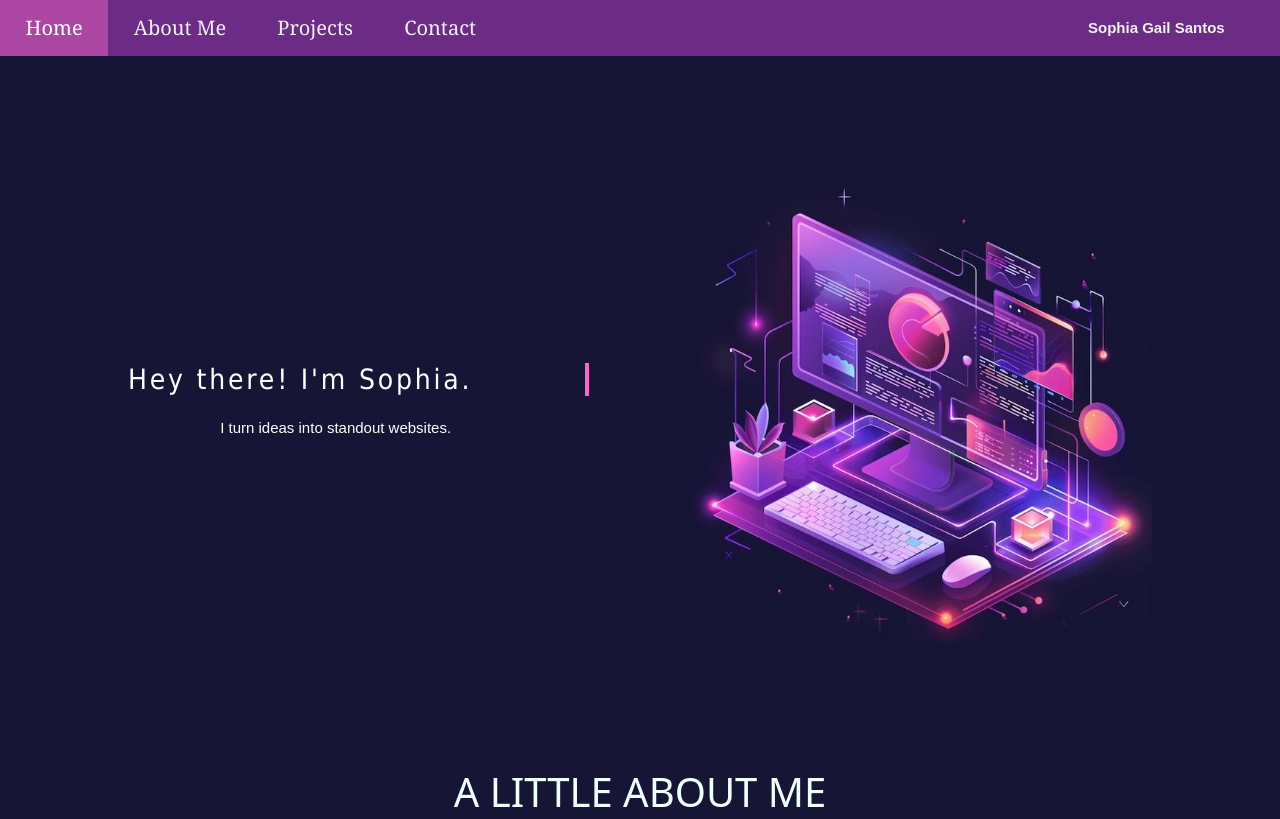
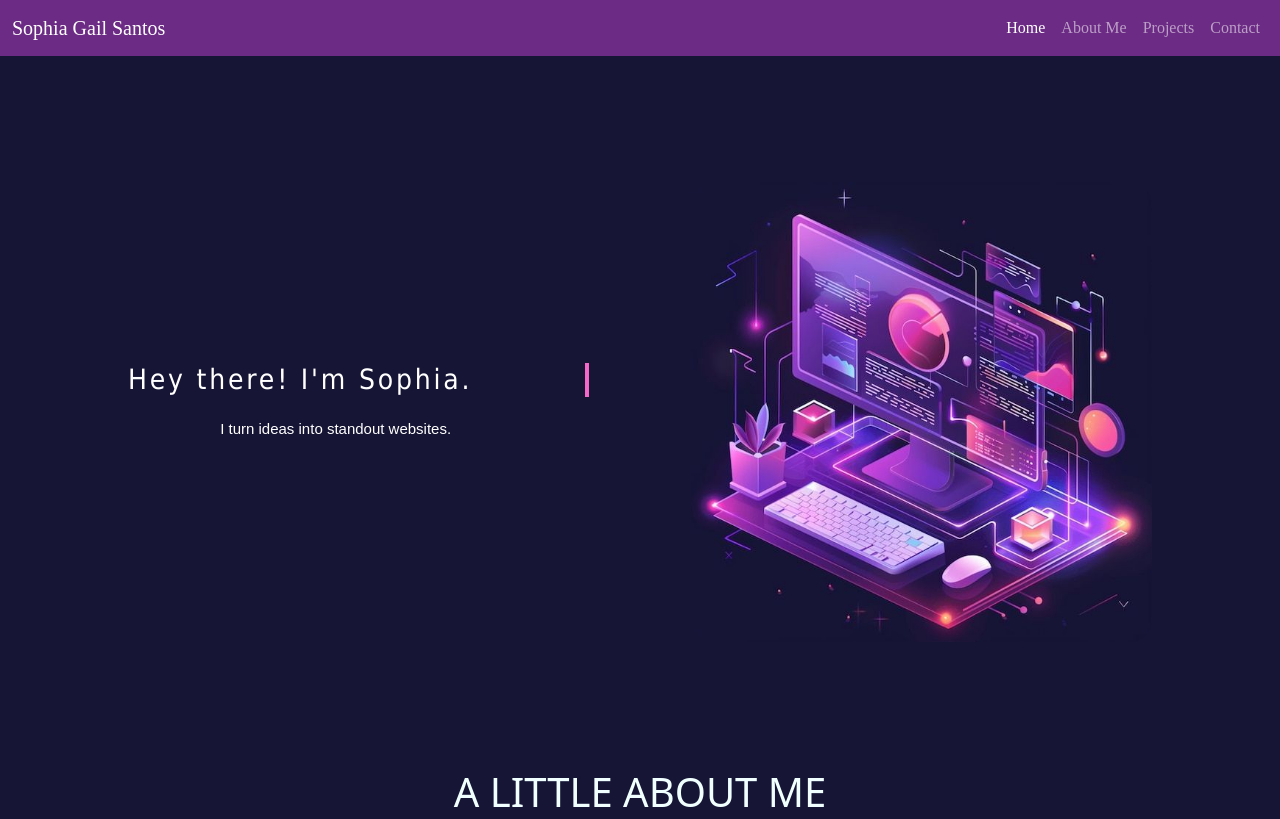
Before and after one commit to SophiaGailSantos/Portfolio, a plain HTML site: page index.html in a window 1280 px wide. Shown: the top 819 px of the page. Drawn offline with nearby package versions, Linux system fonts and the light colour scheme.

Commit message:
your update message

```diff
--- a/index.html
+++ b/index.html
@@ -5,18 +5,38 @@
   <title>Portfolio</title>
   <link rel="stylesheet" href="style.css">
   <link href="https://cdn.jsdelivr.net/npm/bootstrap@5.3.6/dist/css/bootstrap.min.css" rel="stylesheet" crossorigin="anonymous">
+   <link
+    href="https://cdn.jsdelivr.net/npm/bootstrap@5.3.3/dist/css/bootstrap.min.css"
+    rel="stylesheet"
+  />
 </head>
 <body>
 
-  <div id="navbar">
-    <a class="head" href="#banner">Home</a>
-    <a href="#about">About Me</a>
-    <a href="#projects">Projects</a>
-    <a href="#contacts">Contact</a>
-    <div class="name">
-      <h1>Sophia Gail Santos</h1>
+  <nav class="navbar navbar-expand-lg navbar-dark sticky-top" style="background-color: #6C2B84;">
+  <div class="container-fluid">
+    <a class="navbar-brand" href="#banner">Sophia Gail Santos</a>
+    <button class="navbar-toggler" type="button" data-bs-toggle="collapse" data-bs-target="#navbarNav"
+      aria-controls="navbarNav" aria-expanded="false" aria-label="Toggle navigation">
+      <span class="navbar-toggler-icon"></span>
+    </button>
+    <div class="collapse navbar-collapse" id="navbarNav">
+      <ul class="navbar-nav ms-auto">
+        <li class="nav-item">
+          <a class="nav-link active" aria-current="page" href="#banner">Home</a>
+        </li>
+        <li class="nav-item">
+          <a class="nav-link" href="#about">About Me</a>
+        </li>
+        <li class="nav-item">
+          <a class="nav-link" href="#projects">Projects</a>
+        </li>
+        <li class="nav-item">
+          <a class="nav-link" href="#contacts">Contact</a>
+        </li>
+      </ul>
     </div>
   </div>
+</nav>
 
   <main>
     <div class="banner" id="banner">
@@ -104,6 +124,6 @@
         <input type="submit" value="Submit">
       </form>
     </div>
-
+    <script src="https://cdn.jsdelivr.net/npm/bootstrap@5.3.6/dist/js/bootstrap.bundle.min.js" crossorigin="anonymous"></script>
 </body>
 </html>
--- a/style.css
+++ b/style.css
@@ -4,31 +4,20 @@ body {
   scroll-behavior: smooth;
 }
 
-.name h1 {
-  margin-left: 85%;
-  margin-top: 1.5%;
-  font-size: 15px;
-  color: #f2f2f2;
-  font-family: Arial, Helvetica, sans-serif;
-  font-weight: bold;
+.navbar #myLinks {
+  display: none;
 }
 
-#navbar {
-  position: sticky;
-  background-color: #6C2B84;
-  overflow: hidden;
-  top: 0;
+.container-fluid{
+   font-family: 'Times New Roman', Times, serif;
 }
 
-#navbar a {
-  float: left;
+.navbar a.icon{
+  background: black;
   display: block;
-  color: #f2f2f2;
-  text-align: center;
-  padding: 1% 2%;
-  text-decoration: none;
-  font-size: 20px;
-  font-family: Georgia, 'Times New Roman', Times, serif;
+  position: absolute;
+  right: 0;
+  top: 0;
 }
 
 #navbar a:hover {
@@ -402,3 +391,14 @@ textarea {
   resize: none;
   width: 70%;
 }
+
+footer{
+  background-color: white;
+  height: 5vh;
+  display: flex;
+  justify-content: center;
+}
+
+.footerlink{
+
+}
```
